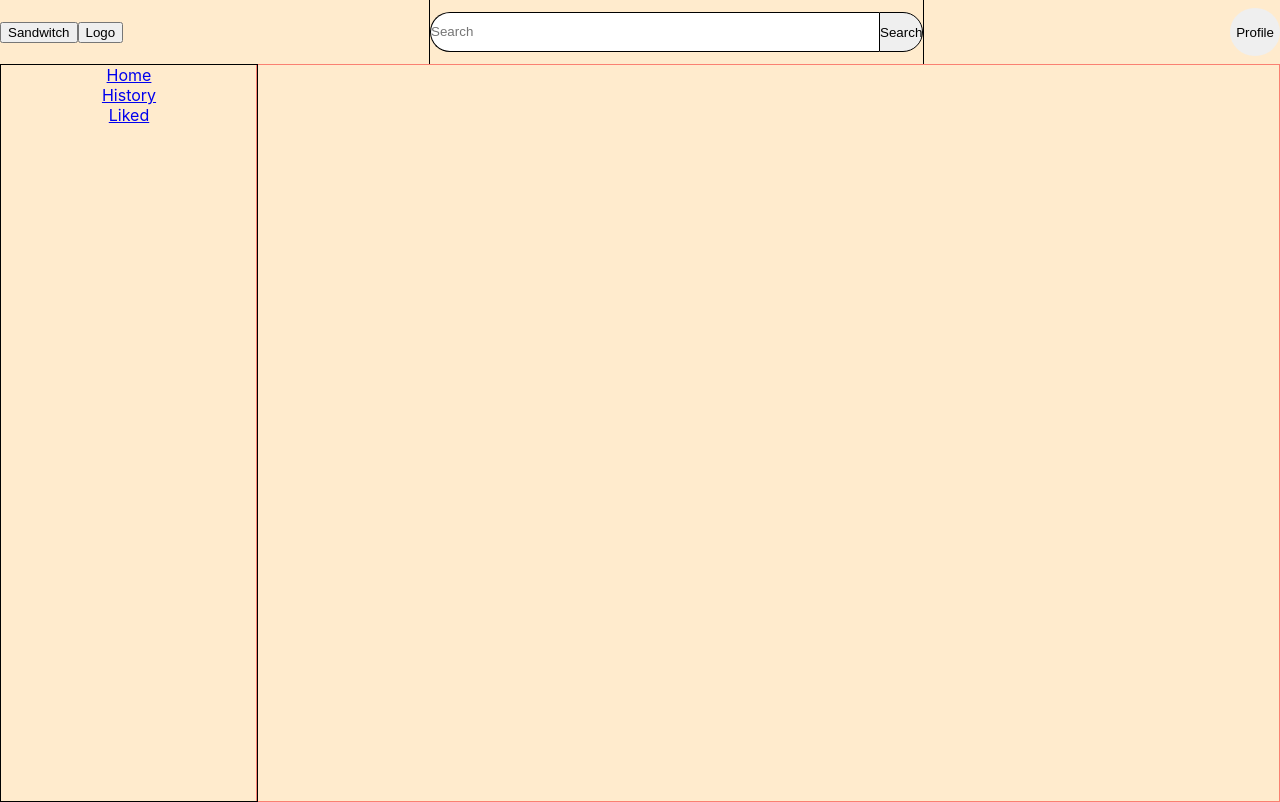
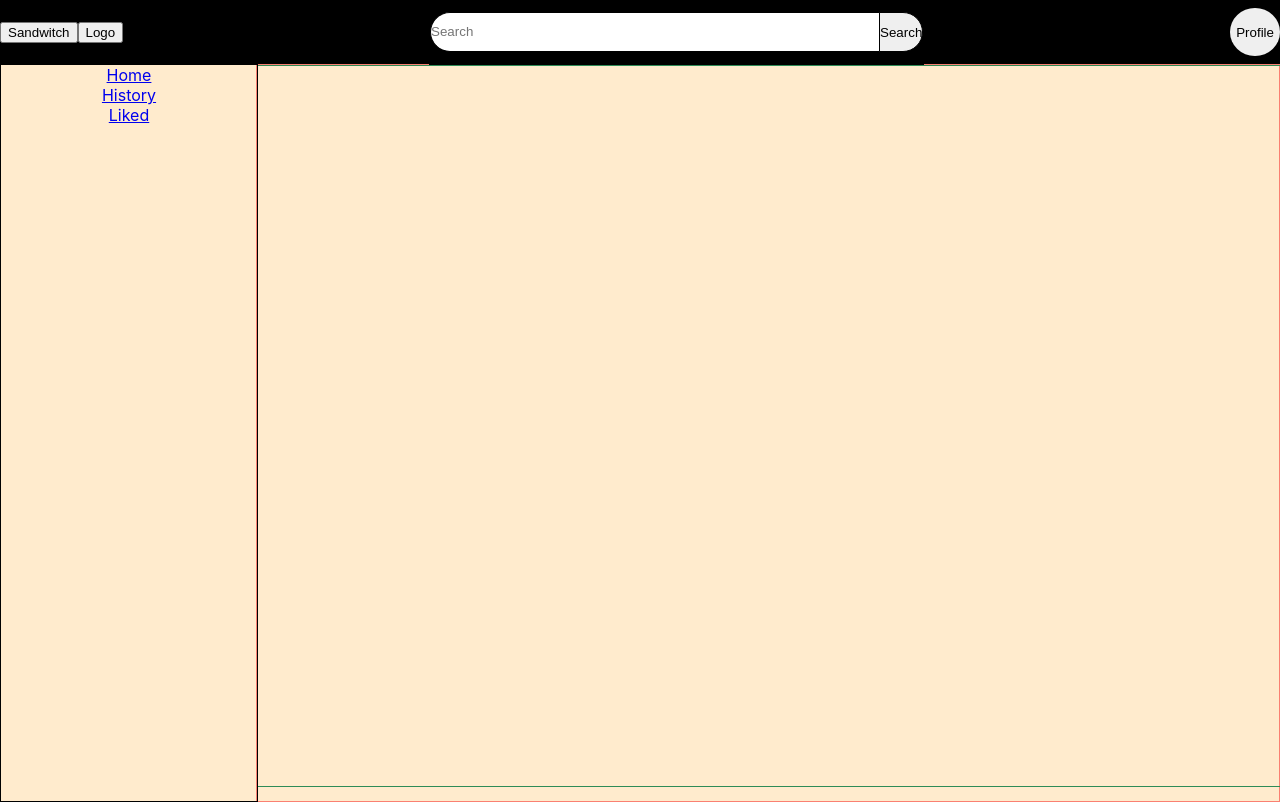
Before and after one commit to AKHIL-GIREESH/ReactJS, a React (Create React App) app in the folder yt-clone/: page / in a window 1280 px wide. Built offline with nearby package versions, Linux system fonts and the light colour scheme.

Commit message:
Postions Fixed

```diff
--- a/yt-clone/src/App.css
+++ b/yt-clone/src/App.css
@@ -5,4 +5,9 @@
 
 .CardLContainer{
   border: 1px solid black;
+  width:30%;
 }
+
+.headerEmptyDiv{
+  height: 8vh;
+}
--- a/yt-clone/src/App.js
+++ b/yt-clone/src/App.js
@@ -11,6 +11,7 @@ function App() {
   return (
     <div className="App">
       <Heading/>
+      <div className='headerEmptyDiv'></div>
       <div>
         <Routes>
           <Route path="/" element={<SandwitchMenu/>}>
--- a/yt-clone/src/components/Header/Heading.css
+++ b/yt-clone/src/components/Header/Heading.css
@@ -2,7 +2,11 @@
     display: flex;
     justify-content: space-between;
     height: 8vh;
+    width: 100vw;
     align-items: center;
+    position: fixed;
+    z-index: 5;
+    background-color: black;
   }
 
 .Search{
--- a/yt-clone/src/components/Pages/Home.js
+++ b/yt-clone/src/components/Pages/Home.js
@@ -4,6 +4,19 @@ const Home = () => {
     return(
         <div>
             <CardL/>
+            <CardL/>
+            <CardL/>
+            <CardL/>
+            <CardL/>
+            <CardL/>
+            <CardL/>
+            <CardL/>
+            <CardL/>
+            <CardL/>
+            <CardL/>
+            <CardL/>
+            <CardL/>
+            <CardL/>
         </div>
     )
 }
--- a/yt-clone/src/components/SandwitchMenu/SandwitchMenu.css
+++ b/yt-clone/src/components/SandwitchMenu/SandwitchMenu.css
@@ -6,7 +6,7 @@
     flex-direction: column;
     /* justify-content: center; */
     align-items: center;
-    position: absolute;
+    position: fixed;
 }
 
 .emptyDiv{
@@ -23,3 +23,9 @@
     border: 1px solid salmon;
     max-height: 100%;
 }
+.CardLContainerOuter{
+    border: 1px solid seagreen;
+    width:100%;
+    min-height:90vh;
+    max-height: 98%;
+  }
--- a/yt-clone/src/components/SandwitchMenu/SandwitchMenu.js
+++ b/yt-clone/src/components/SandwitchMenu/SandwitchMenu.js
@@ -11,7 +11,9 @@ const SandwitchMenu = () => {
             </div>
             <div className="emptyDiv"></div>
             <div className="videoFeed">
-                <Outlet/>
+                <div className="CardLContainerOuter">
+                    <Outlet/>
+                </div>
             </div>
         </div>
     )
```
Also changed, not shown: yt-clone/src/components/Pages/Card.js (indentation only).
